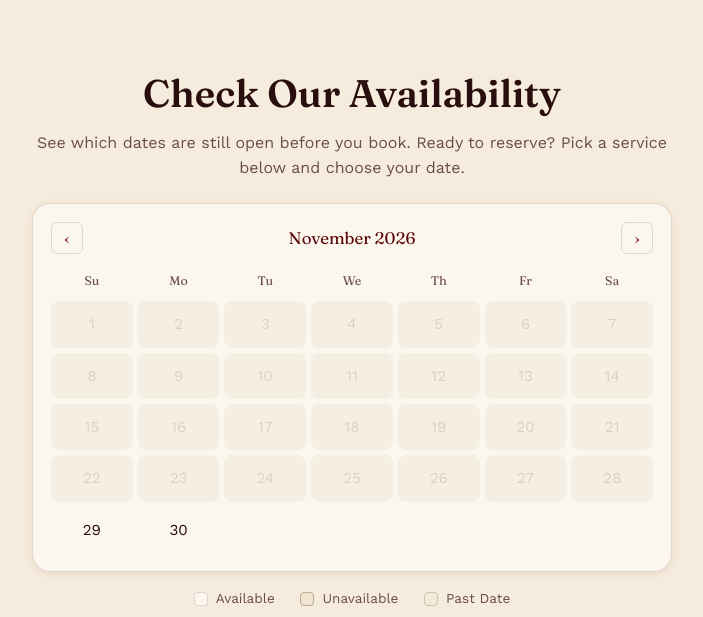
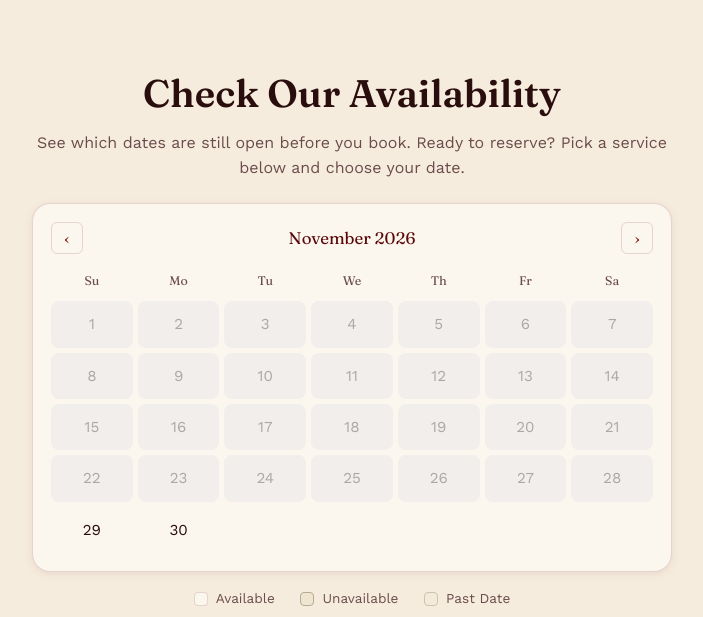
Before and after one commit to jolocakes/Pio-De-Roda-Booking-System, a PHP site: page /pdrsystem/customer/nav.html in a window 1280 px wide. Shown: the part 1625-2242 px from the top of the page, without its empty margins (280-983 px from the left). Run offline with PHP 8.4, Linux system fonts and the light colour scheme; data that the repository does not hold is empty.

Commit message:
try ayusin yung calendar

```diff
--- a/customer/nav.css
+++ b/customer/nav.css
@@ -1168,8 +1168,8 @@ textarea {
 
 /* Past dates — greyed out (also marked in JavaScript, never selectable) */
 .availability-cal .day.past {
-  color: #c4b49b;
-  background: #f1eadb;
+  color: #6b6b6b;
+  background: #e9e9e9;
   opacity: 0.55;
   cursor: not-allowed;
   pointer-events: none;
--- a/customer/reservation2.js
+++ b/customer/reservation2.js
@@ -1747,3 +1747,4 @@ async function initReservationPage() {
 }
 
 initReservationPage();
+tionPage();
```
